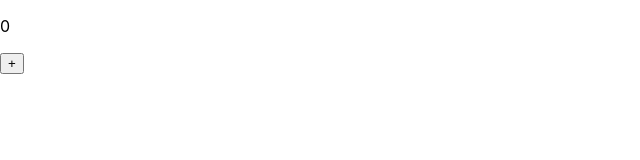
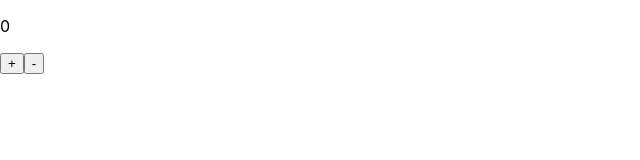
Before and after one commit to julietvt/react_pd2021, a React (Create React App) app: page / in a window 1280 px wide. Shown: the top 160 px of the page, without its empty margins (0-640 px from the left). Built offline with nearby package versions, Linux system fonts and the light colour scheme.

Commit message:
react hook counter

```diff
--- a/src/components/CounterHook/index.jsx
+++ b/src/components/CounterHook/index.jsx
@@ -30,11 +30,20 @@ export default Counter;
 
 import React, {useState} from 'react';
 function CounterHook() {
+    // value - состояние , setValue - колбэк функции которое ставит состояние
+    // useState - сам крючек а 0 - начальное состояние value
     const [value, setValue] = useState(0);
+    const inc = () => {
+       setValue(value+1);
+    };
+    const dec = () => {
+        setValue(value-1);
+    };
     return (
         <div>
             <p>{value}</p>
-            <button onClick={()=>setValue(value+1)}> + </button>
+            <button onClick={inc}> + </button>
+            <button onClick={dec}> - </button>
         </div>
     );
 }
```
